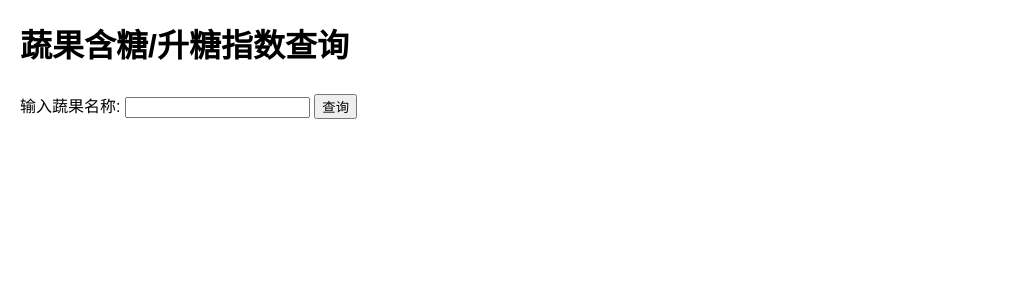
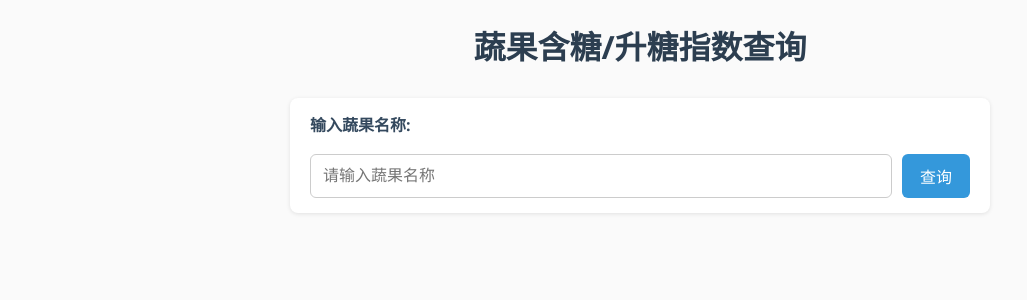
Before and after one commit to note4/jiantang, a Django app: page /search/ in a window 1280 px wide. Shown: the top 300 px of the page, without its empty margins (0-1027 px from the left). Run offline with Django 5.2, Linux system fonts and the light colour scheme.

Commit message:
jtapp/ 新增英文名称功能及其搜索功能

```diff
--- a/jtapp/templates/dataapp/search.html
+++ b/jtapp/templates/dataapp/search.html
@@ -1,15 +1,135 @@
 <!DOCTYPE html>
 <html lang="zh">
 <head>
-    <meta charset="UTF-8">
-    <meta name="viewport" content="width=device-width, initial-scale=1.0">
+    <meta charset="UTF-8" />
+    <meta name="viewport" content="width=device-width, initial-scale=1" />
     <title>蔬果含糖/升糖指数查询</title>
     <style>
-        body { font-family: sans-serif; line-height: 1.6; margin: 20px; }
-        form { margin-bottom: 20px; }
-        ul { list-style: none; padding: 0; }
-        li { background-color: #f4f4f4; margin-bottom: 10px; padding: 10px; border-radius: 5px; }
-        strong { color: #333; }
+        /* 基础排版 */
+        body {
+            font-family: "Segoe UI", Tahoma, Geneva, Verdana, sans-serif;
+            line-height: 1.6;
+            margin: 20px;
+            max-width: 700px;
+            padding: 0 15px;
+            margin-left: auto;
+            margin-right: auto;
+            background: #fafafa;
+            color: #222;
+        }
+
+        h1 {
+            text-align: center;
+            margin-bottom: 25px;
+            color: #2c3e50;
+        }
+
+        /* 表单容器 */
+        form {
+            display: flex;
+            flex-wrap: wrap;
+            gap: 10px;
+            justify-content: center;
+            margin-bottom: 25px;
+            background: #fff;
+            padding: 15px 20px;
+            border-radius: 8px;
+            box-shadow: 0 1px 4px rgb(0 0 0 / 0.1);
+        }
+
+        label {
+            flex: 0 0 100%;
+            font-weight: 600;
+            margin-bottom: 6px;
+            color: #34495e;
+        }
+
+        /* 输入框样式 */
+        input[type="text"] {
+            flex: 1 1 250px;
+            padding: 10px 12px;
+            font-size: 1rem;
+            border: 1px solid #ccc;
+            border-radius: 6px;
+            transition: border-color 0.3s;
+        }
+        input[type="text"]:focus {
+            border-color: #3498db;
+            outline: none;
+            box-shadow: 0 0 5px #aad8ff;
+        }
+
+        /* 按钮样式 */
+        button {
+            padding: 10px 18px;
+            font-size: 1rem;
+            background-color: #3498db;
+            color: white;
+            border: none;
+            border-radius: 6px;
+            cursor: pointer;
+            transition: background-color 0.25s;
+            flex: 0 0 auto;
+        }
+        button:hover,
+        button:focus {
+            background-color: #2980b9;
+            outline: none;
+        }
+
+        /* 结果列表样式 */
+        ul {
+            list-style: none;
+            padding: 0;
+            margin: 0;
+        }
+
+        li {
+            background-color: #fff;
+            border-radius: 8px;
+            padding: 15px 20px;
+            margin-bottom: 15px;
+            box-shadow: 0 2px 5px rgb(0 0 0 / 0.05);
+            transition: transform 0.15s ease-in-out;
+        }
+        li:hover {
+            transform: translateY(-3px);
+            box-shadow: 0 4px 10px rgb(0 0 0 / 0.1);
+        }
+
+        h2 {
+            color: #2c3e50;
+            margin-bottom: 15px;
+            border-bottom: 2px solid #3498db;
+            padding-bottom: 5px;
+        }
+
+        h3 {
+            margin-top: 0;
+            color: #34495e;
+        }
+
+        /* 文字强调 */
+        strong {
+            color: #2c3e50;
+        }
+
+        /* 适配手机屏幕 */
+        @media (max-width: 480px) {
+            form {
+                flex-direction: column;
+                align-items: stretch;
+            }
+            input[type="text"] {
+                flex: none;
+                width: 100%;
+            }
+            button {
+                width: 100%;
+                padding: 12px;
+                font-size: 1.1rem;
+            }
+        }
     </style>
 </head>
 <body>
@@ -17,25 +137,23 @@
 
     <form method="GET" action="{% url 'search_fruit_veggie' %}">
         <label for="query">输入蔬果名称:</label>
-        <input type="text" id="query" name="q" value="{{ query|default:'' }}">
+        <input type="text" id="query" name="q" value="{{ query|default:'' }}" placeholder="请输入蔬果名称" autocomplete="off" />
         <button type="submit">查询</button>
     </form>
 
     {% if query and not results %} {# 如果用户进行了查询但没有找到结果 #}
-        <p>没有找到 "{{ query }}" 的相关数据。</p>
+        <p>没有找到 "<strong>{{ query }}</strong>" 的相关数据。</p>
     {% elif results %} {# 如果找到了结果 #}
         <h2>查询结果：</h2>
         <ul>
             {% for item in results %} {# 遍历查询结果列表 #}
                 <li>
                     <h3>{{ item.name }}</h3>
-                    含糖量（每100克）: {{ item.sugar_content }}
-                    <br/>
-                    升糖指数: {{ item.gi_index }}
+                    <div>含糖量（每100克）：<strong>{{ item.sugar_content }}</strong></div>
+                    <div>升糖指数：<strong>{{ item.gi_index }}</strong></div>
                 </li>
             {% endfor %}
         </ul>
     {% endif %}
-
 </body>
 </html>
--- a/jtapp/views.py
+++ b/jtapp/views.py
@@ -10,9 +10,11 @@ def search_fruit_veggie(request):
     results = [] # 初始化结果列表
 
     if query: # 如果用户输入了查询内容
-        # 使用 filter 进行查询，name__icontains 表示不区分大小写地包含查询字符串
-        results = FruitVeggie.objects.filter(name__icontains=query)
-        # 如果需要精确匹配，可以使用 name__iexact=query
+        # 使用 filter 进行查询，Q 对象实现对中文名和英文名的模糊匹配
+        results = FruitVeggie.objects.filter(
+            Q(name__icontains=query) | Q(name_en__icontains=query)
+        )
+        # 如果需要精确匹配，可以使用 name__iexact=query 或 name_en__iexact=query
 
     # 渲染 search.html 模板，并将结果和查询字符串传递给模板
     return render(request, 'dataapp/search.html', {'results': results, 'query': query})
```
Also changed, not shown: jtapp/admin.py (+6 -5 lines), jtapp/models.py (+6 -3 lines).
